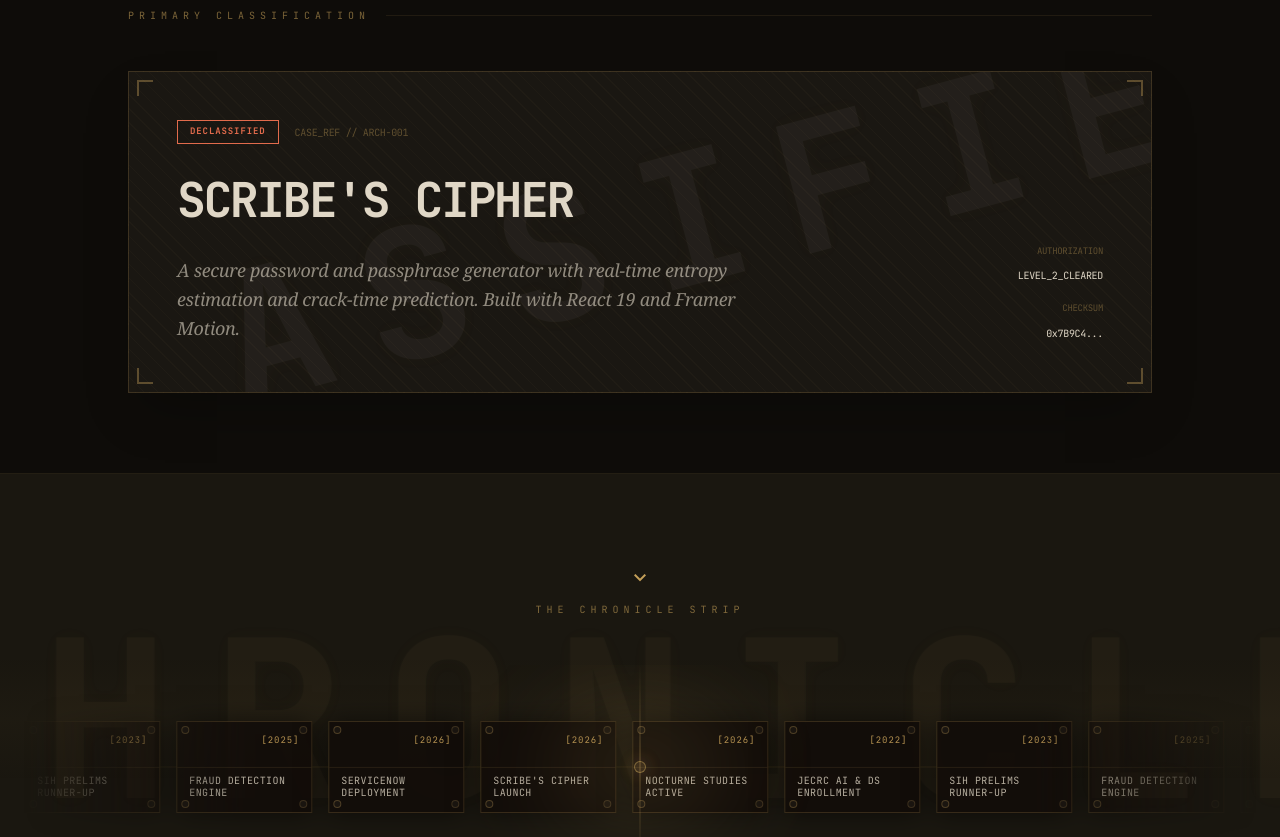
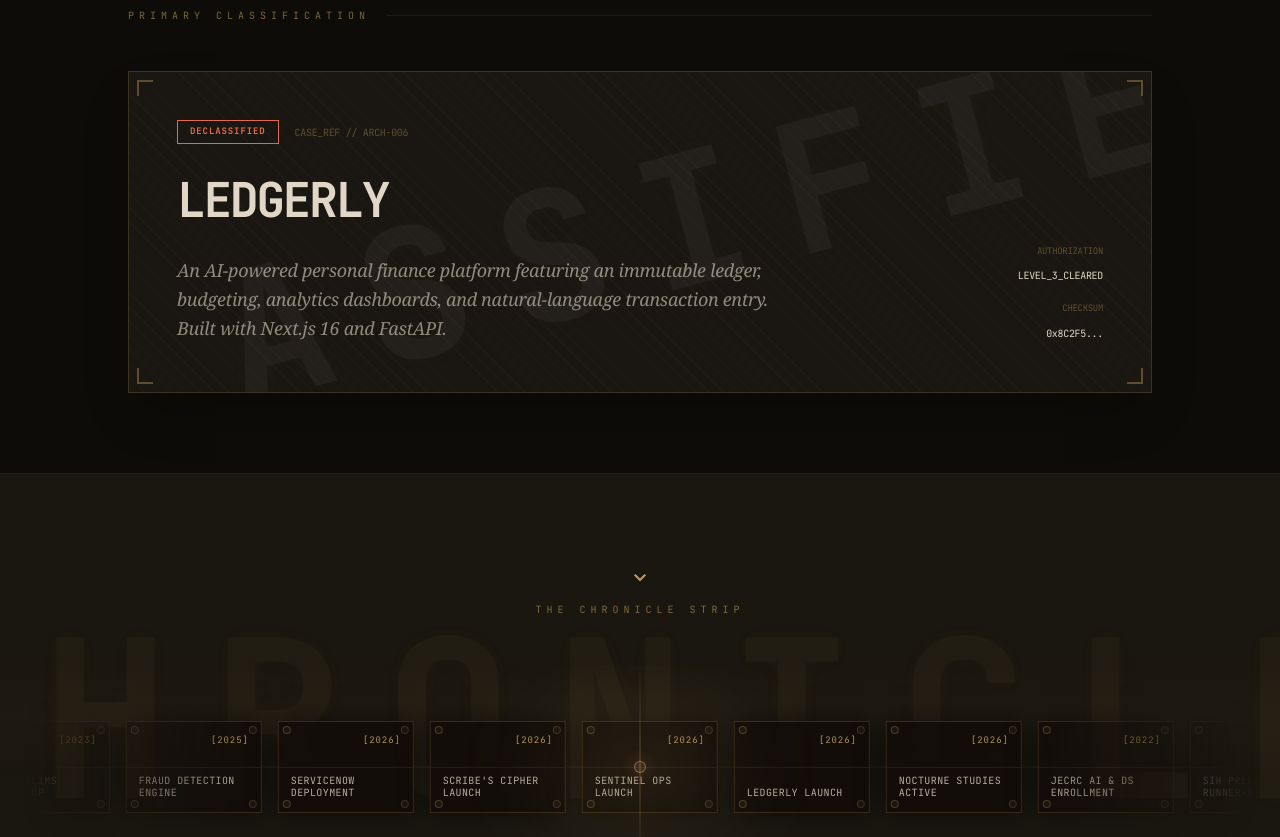
Before and after one commit to PradyumnKR/portfolio, a React (Vite) app in the folder frontend/: page / in a window 1280 px wide. Shown: the part 2360-3197 px from the top of the page. Built offline with nearby package versions, Linux system fonts and the light colour scheme; no server answers.

Commit message:
feat: integrate Sentinel Ops and Ledgerly projects into portfolio

```diff
--- a/frontend/src/components/ChronicleStrip.jsx
+++ b/frontend/src/components/ChronicleStrip.jsx
@@ -7,6 +7,8 @@ const ChronicleStrip = () => {
     { year: '2025', text: 'Fraud Detection Engine' },
     { year: '2026', text: 'ServiceNow Deployment' },
     { year: '2026', text: "Scribe's Cipher Launch" },
+    { year: '2026', text: 'Sentinel Ops Launch' },
+    { year: '2026', text: 'Ledgerly Launch' },
     { year: '2026', text: 'Nocturne Studies Active' },
   ];
 
--- a/frontend/src/components/HiddenTerminal.jsx
+++ b/frontend/src/components/HiddenTerminal.jsx
@@ -16,12 +16,14 @@ BASE: Jaipur, Rajasthan // India
 STATUS: ACTIVE — SEEKING DEPLOYMENT
 AFFILIATION: NOCTURNE STUDIES`,
 
-  'ls projects': `ARCHIVE INDEX // 4 ARTIFACTS CATALOGUED
+  'ls projects': `ARCHIVE INDEX // 6 ARTIFACTS CATALOGUED
 
   [ARCH-001] SCRIBE'S CIPHER ............. DEPLOYED
   [ARCH-002] FILE SORTER ................. COMPLETED
   [ARCH-003] FRAUD DETECTION ENGINE ...... DEPLOYED
   [ARCH-004] THIS PORTFOLIO .............. LIVE
+  [ARCH-005] SENTINEL OPS ................ DEPLOYED
+  [ARCH-006] LEDGERLY .................... COMPLETED
 
   ACCESS: navigate to /projects for full dossiers`,
 
--- a/frontend/src/pages/CaseStudy.jsx
+++ b/frontend/src/pages/CaseStudy.jsx
@@ -51,16 +51,28 @@ const PROJECT_DATA = {
     outcome: 'Initial design phase reduced from 12 weeks to 48 hours. Architects can now focus on high-level spatial curation rather than manual compliance checking.'
   },
   'ARCH-005': {
-    title: 'Syllabus Design',
-    status: 'PUBLIC',
-    clearance: 'LEVEL 1',
-    date: 'JAN 2023',
-    github: 'https://github.com/username/syllabus-design',
-    deployed: 'https://username.github.io/syllabus-design',
-    problem: 'Self-taught designers often lack a structured path for mastering the intersection of computational logic and classical aesthetic theory, leading to "aesthetic drift."',
-    investigation: 'Surveyed 500+ design students. Identified a massive gap in resources that bridge the divide between "coding for the web" and "designing for the screen."',
-    solution: 'Designed a 12-module interactive syllabus focusing on dark-mode aesthetics, typography, and procedural layouts. Built an open-source platform for tracking progress through the curriculum.',
-    outcome: 'The syllabus has been adopted by 5 independent design collectives. Student projects show a 50% increase in "thematic consistency" and technical implementation quality.'
+    title: 'Sentinel Ops',
+    status: 'DECLASSIFIED',
+    clearance: 'LEVEL 4',
+    date: 'JUN 2026',
+    github: 'https://github.com/PradyumnKR/sentinel-ops',
+    deployed: 'https://sentinel-ops-pied.vercel.app',
+    problem: 'High-velocity DevOps and security environments suffer from operator eye strain during long triage sessions, lack auditable and locked histories for resolved incidents, and struggle with slow manual runbook generation.',
+    investigation: 'Analyzed incident command setups and security dashboard ergonomics. Identified key bottlenecks in incident transition state validity and slow cognitive retrieval of security runbooks.',
+    solution: 'Engineered the Obsidian Command dark-theme console using CSS Variables and glassmorphic containers. Enforced state-machine transitions and automatically locked incidents post-resolution. Integrated Llama 3.3 via Groq for automated runbook generation, severity syncing, and threat analysis, and built a searchable audit logging engine.',
+    outcome: 'Reduced incident triage reaction times and eye strain. State transitions are strictly enforced, and AI-powered assessments generate recovery runbooks in real time. Live deployment hosted on Vercel.'
+  },
+  'ARCH-006': {
+    title: 'Ledgerly',
+    status: 'DECLASSIFIED',
+    clearance: 'LEVEL 3',
+    date: 'AUG 2026',
+    github: 'https://github.com/PradyumnKR/ledgerly',
+    deployed: 'https://ledgerly-one-opal.vercel.app/login',
+    problem: 'Conventional financial applications treat transactions as mutable CRUD operations, risking audit failures, database floating-point calculation drift, and race conditions during concurrent balance updates.',
+    investigation: 'Analyzed standard floating-point handling, which introduced rounding discrepancies. Examined concurrent write behaviors under heavy traffic, revealing that parallel requests led to lost updates and duplicate writes.',
+    solution: 'Enforced absolute immutability by designing an append-only ledger where corrections require compensating reversal entries. Implemented minor-unit integer storage to prevent floating-point drift, row locking (SELECT FOR UPDATE) to serialize writes, and an Idempotency-Key header to block duplicate submissions. Integrated Llama 3.3 for natural-language entry.',
+    outcome: 'Achieved 100% precision in financial records with zero float drift. Balance updates remained concurrency-safe under 20 simultaneous writes, with write idempotency preventing duplicate transaction charges.'
   }
 };
 
--- a/frontend/src/pages/Home.jsx
+++ b/frontend/src/pages/Home.jsx
@@ -983,16 +983,16 @@ export default function Home() {
                       DECLASSIFIED
                     </motion.div>
                     <span className="text-gold/40 font-mono text-[9px] sm:text-[10px]">
-                      CASE_REF // ARCH-001
+                      CASE_REF // ARCH-006
                     </span>
                   </div>
                   <h3 className="text-3xl sm:text-4xl md:text-5xl font-bold text-parchment uppercase tracking-tighter">
-                    Scribe's Cipher
+                    Ledgerly
                   </h3>
                   <p className="text-ink-dim text-base sm:text-lg leading-relaxed font-serif italic">
-                    A secure password and passphrase generator with real-time
-                    entropy estimation and crack-time prediction. Built with
-                    React 19 and Framer Motion.
+                    An AI-powered personal finance platform featuring an immutable
+                    ledger, budgeting, analytics dashboards, and natural-language
+                    transaction entry. Built with Next.js 16 and FastAPI.
                   </p>
                 </div>
                 <div className="flex flex-row md:flex-col justify-between md:justify-end items-end gap-4">
@@ -1001,7 +1001,7 @@ export default function Home() {
                       Authorization
                     </span>
                     <span className="text-[10px] text-parchment font-mono">
-                      LEVEL_2_CLEARED
+                      LEVEL_3_CLEARED
                     </span>
                   </div>
                   <div className="text-right">
@@ -1009,7 +1009,7 @@ export default function Home() {
                       Checksum
                     </span>
                     <span className="text-[10px] text-parchment font-mono">
-                      0x7B9C4...
+                      0x8C2F5...
                     </span>
                   </div>
                 </div>
--- a/frontend/src/pages/Projects.jsx
+++ b/frontend/src/pages/Projects.jsx
@@ -65,6 +65,36 @@ export default function Projects() {
       tech: ['REACT', 'TAILWIND CSS', 'FRAMER MOTION', 'VITE'],
       github: 'https://github.com/PradyumnKR/portfolio',
       live: '#',
+      img: null
+    },
+    {
+      id: 'ARCH-005',
+      title: 'SENTINEL OPS',
+      desc: 'An enterprise-grade AI-powered security incident command center featuring active lifecycle tracking, state-machine transitions, and Llama 3.3 threat reports.',
+      fullDesc: 'An enterprise-grade AI-Powered Security Incident Command Center designed for high-stakes DevOps and Security Operations. Monitors active alerts, coordinates incident response lifecycles with strict state-machine transitions, and leverages Llama 3.3 for automated risk assessments and recovery runbooks. Includes a complete platform audit log.',
+      cat: 'Engineering',
+      status: 'Deployed',
+      access: 'Open_Source',
+      year: '2026',
+      collab: 'Solo Operation',
+      tech: ['REACT 18', 'FASTAPI', 'POSTGRESQL', 'TAILWIND CSS', 'GROQ', 'AXIOS'],
+      github: 'https://github.com/PradyumnKR/sentinel-ops',
+      live: 'https://sentinel-ops-pied.vercel.app',
+      img: null
+    },
+    {
+      id: 'ARCH-006',
+      title: 'LEDGERLY',
+      desc: "An AI-powered personal finance platform featuring an immutable ledger, integer minor units to prevent float drift, and natural-language entry.",
+      fullDesc: "An AI-powered personal finance platform featuring an immutable financial ledger, intelligent transaction categorization, budgeting, analytics dashboards, and natural-language transaction entry. Follows professional accounting standards with compensating reversal entries for data correction, pessimistic row locking for concurrency safety, and integer minor units to eliminate floating-point drift.",
+      cat: 'Engineering',
+      status: 'Completed',
+      access: 'Public_Repo',
+      year: '2026',
+      collab: 'Solo Operation',
+      tech: ['NEXT.JS 16', 'FASTAPI', 'POSTGRESQL', 'TAILWIND CSS 4', 'DOCKER', 'GROQ'],
+      github: 'https://github.com/PradyumnKR/ledgerly',
+      live: 'https://ledgerly-one-opal.vercel.app/login',
       img: null
     },
   ];
```
Also changed, not shown: 2 other files (tests, documents, lock files or other folders).
